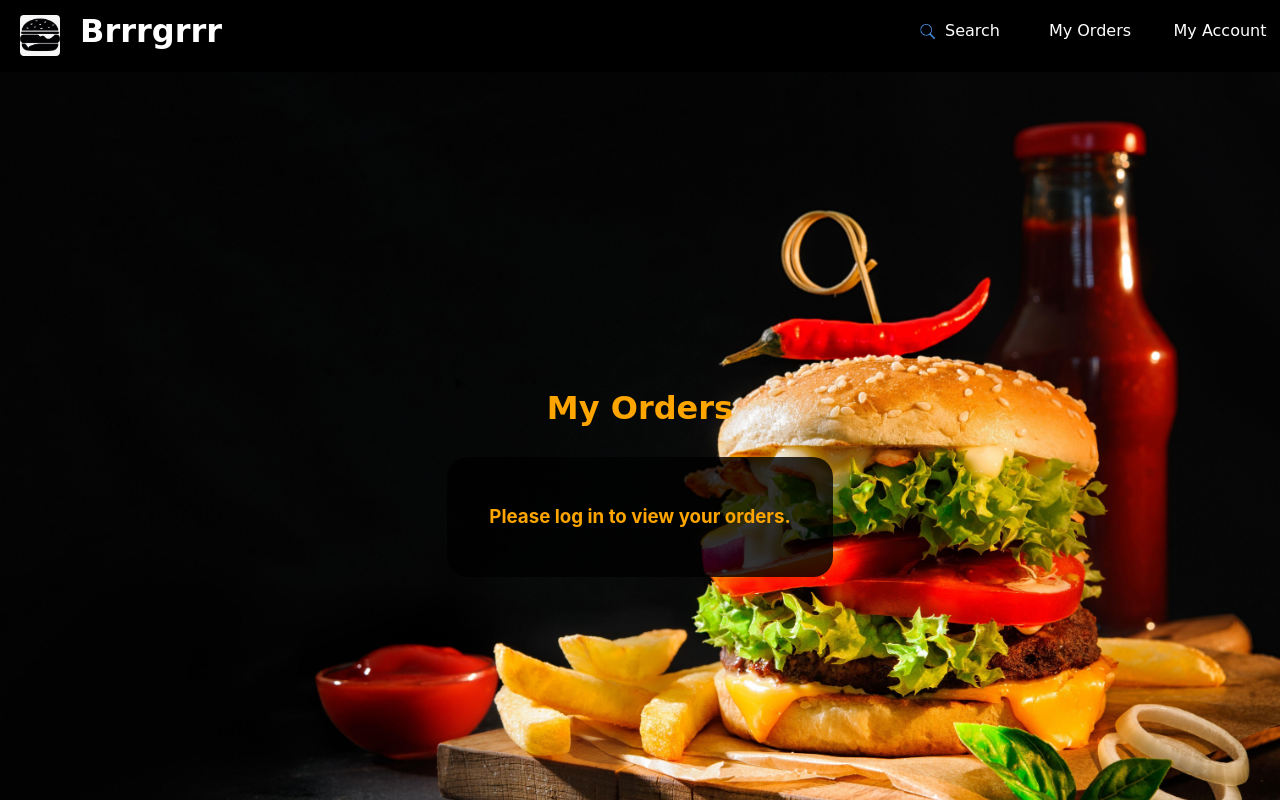
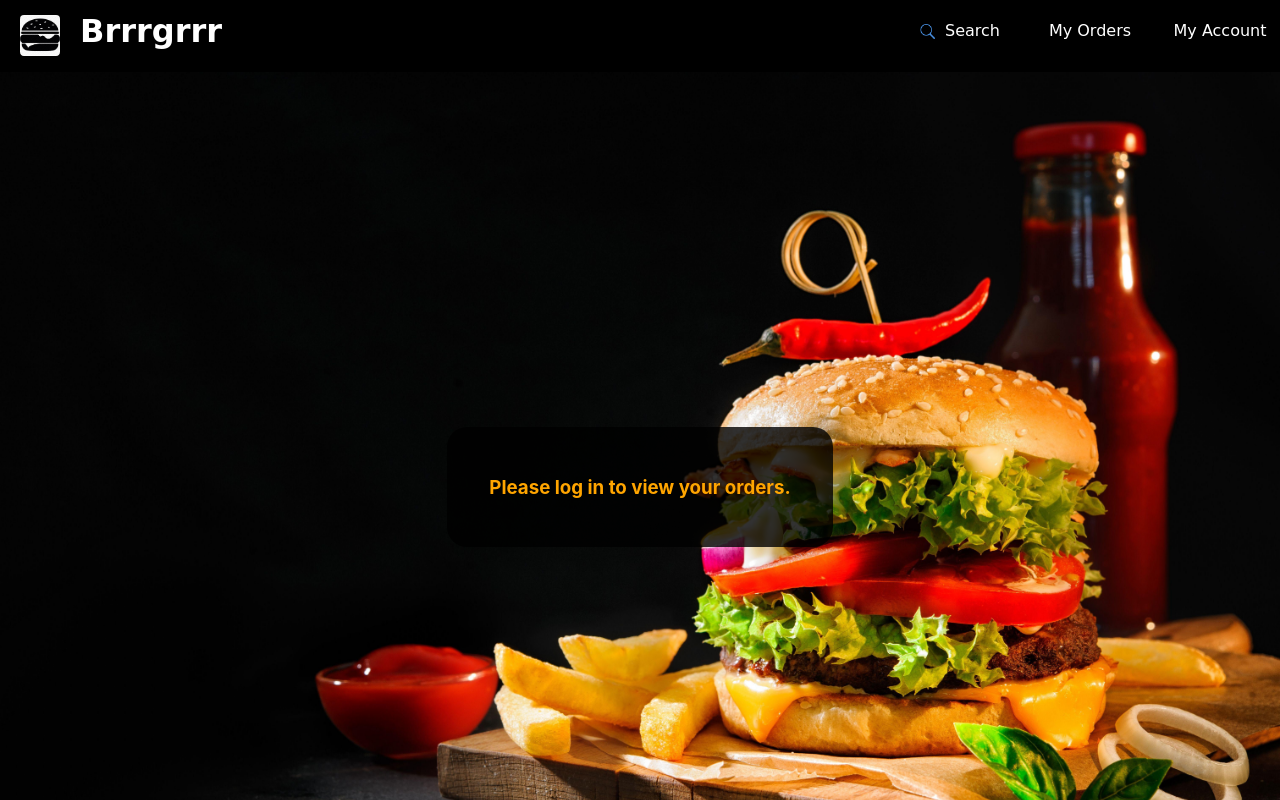
Before and after one commit to vaishnavnishanth3/brrrgrrr-client, a React (Create React App) app: page /orders in a window 1280 px wide. Shown: the top 800 px of the page. Built offline with nearby package versions, Linux system fonts and the light colour scheme.

Commit message:
Order Details

```diff
--- a/src/components/Orders/Orders.js
+++ b/src/components/Orders/Orders.js
@@ -256,28 +256,22 @@ export default function Orders()
                                     }
                                 </div>
                         ) : (
-                            <p>No orders found</p>
+                            <h1>No orders found</h1>
                         )}
                     </div>
                 </div>
       ) : isLoggedIn && orders.length === 0 ? (
                 <div>
-                    <h1 className="myorders-title">My Orders</h1>
-
                     <div className="orders-listed">
                         <div className="orders-made">
                         <h3>
-                            No orders made yet
-                            <br />
-                            Login to view your orders!
+                            No orders made yet!
                         </h3>
                   </div>
               </div>
           </div>
       ) : (
           <div>
-              <h1 className="myorders-title">My Orders</h1>
-
               <div className="orders-listed">
                   <div className="orders-made">
                       <h3>Please log in to view your orders.</h3>
--- a/src/components/Search/Search.js
+++ b/src/components/Search/Search.js
@@ -191,9 +191,7 @@ export default function Search()
                 <h2>
                     <span className="hot">
                         Hot
-                    </span>
-
-                    and Ready!
+                    </span> and Ready!
                 </h2>
             </div>
 
```
